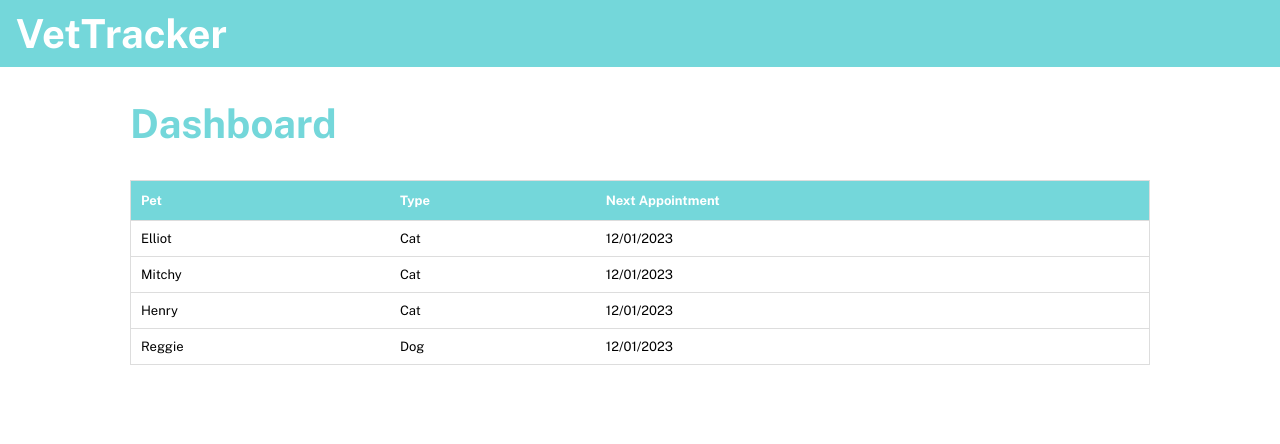
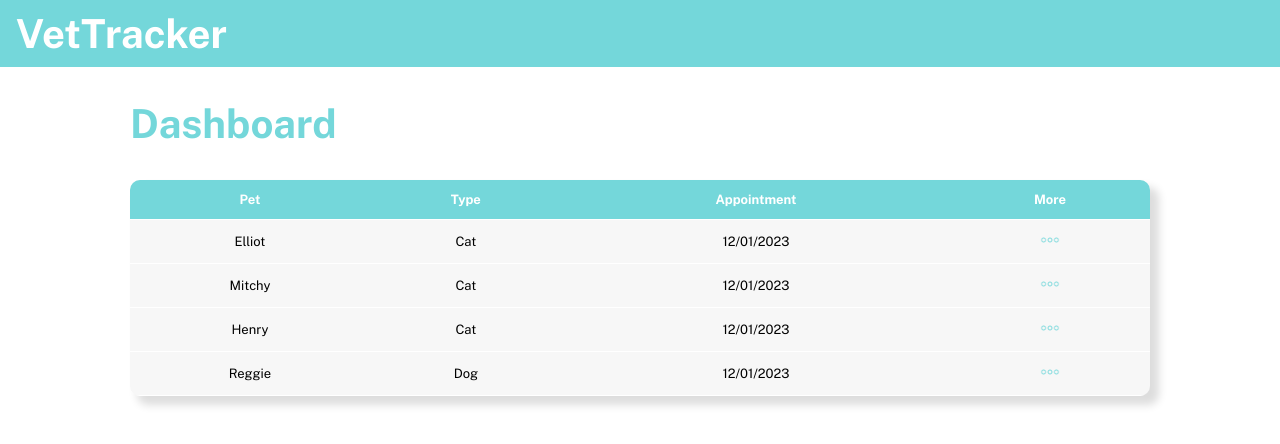
Before and after one commit to Kimberlynolsin/VetTracker, a React (Vite) app: page /dashboard in a window 1280 px wide. Shown: the top 444 px of the page. Built offline with nearby package versions, Linux system fonts and the light colour scheme.

Commit message:
changed table style and add event listener

```diff
--- a/src/components/Header/Header.jsx
+++ b/src/components/Header/Header.jsx
@@ -1,8 +1,12 @@
+import { Link } from "react-router-dom";
+
 const Header = () => {
   return (
     <>
       <header className="header">
-        <h1 className="header__title"> VetTracker</h1>
+        <Link to={"/dashboard"} className="header__link">
+          <h1 className="header__title"> VetTracker</h1>
+        </Link>
       </header>
     </>
   );
--- a/src/components/Header/Header.scss
+++ b/src/components/Header/Header.scss
@@ -6,7 +6,10 @@
     width: 100%;
     margin: $margin-desktop;
   }
-
+  &__link {
+    color: white;
+    text-decoration: none;
+  }
   &__title {
     margin: 0;
   }
--- /dev/null
+++ b/src/content/pet-details.js
@@ -0,0 +1,39 @@
+export const petDetails = [
+    {
+      id: 1,
+      name: "Elliot",
+      type: "Cat",
+      nextAppointment: "12/01/2023",
+      lastAppointment: '10/01/2023',
+      note: "Regular Check Up"
+
+
+    },
+    {
+      id: 2,
+      name: "Mitchy",
+      type: "Cat",
+      nextAppointment: "12/01/2023",
+      lastAppointment: '10/01/2023',
+      note: "Regular Check Up"
+
+    },
+    {
+      id: 3,
+      name: "Henry",
+      type: "Cat",
+      nextAppointment: "12/01/2023",
+      lastAppointment: '10/01/2023',
+      note: "Regular Check Up"
+
+    },
+    {
+      id: 4,
+      name: "Reggie",
+      type: "Dog",
+      nextAppointment: "12/01/2023",
+      lastAppointment: '10/01/2023',
+      note: "Regular Check Up"
+
+    },
+  ];
--- a/src/content/pet-list.js
+++ b/src/content/pet-list.js
@@ -1,26 +1,32 @@
+import more from '../assets/icons/more.png'
 export const petList = [
   {
     id: 1,
     name: "Elliot",
     type: "Cat",
     appointment: "12/01/2023",
+    icon: more
+
   },
   {
     id: 2,
     name: "Mitchy",
     type: "Cat",
     appointment: "12/01/2023",
+    icon: more
   },
   {
     id: 3,
     name: "Henry",
     type: "Cat",
     appointment: "12/01/2023",
+    icon: more
   },
   {
     id: 4,
     name: "Reggie",
     type: "Dog",
     appointment: "12/01/2023",
+    icon: more
   },
 ];
--- a/src/pages/Dashboard/Dashboard.jsx
+++ b/src/pages/Dashboard/Dashboard.jsx
@@ -1,16 +1,31 @@
+import { useState } from "react";
+
 import Header from "../../components/Header/Header";
 import { petList } from "../../content/pet-list";
+import { petDetails } from "../../content/pet-details";
 
 const Dashboard = () => {
+  const [selectedPetInfo, setSelectedPetInfo] = useState(null);
+
+  const selected = (e) => {
+    return (
+      <div>
+        <p>hi</p>
+      </div>
+    );
+    console.log(e.currentTarget);
+  };
+
   const renderPets = petList.map((e) => {
     return (
-      <>
       <tr key={e.id}>
         <td>{e.name}</td>
         <td>{e.type}</td>
         <td>{e.appointment}</td>
+        <td>
+          <img src={e.icon} onClick={selected} className="dashboard__more" />
+        </td>
       </tr>
-      </>
     );
   });
   return (
@@ -18,13 +33,17 @@ const Dashboard = () => {
       <Header />
       <section className="dashboard">
         <h1 className="dashboard__title">Dashboard</h1>
-        <table>
+        <table className="dashboard__container">
+          <thead>
             <tr>
               <th>Pet</th>
               <th>Type</th>
-            <th>Next Appointment</th>
+              <th>Appointment</th>
+              <th>More</th>
             </tr>
-          {renderPets}
+          </thead>
+          <tbody>{renderPets}</tbody>
+          {selectedPetInfo && selected}
         </table>
       </section>
     </>
--- a/src/pages/Dashboard/Dashboard.scss
+++ b/src/pages/Dashboard/Dashboard.scss
@@ -6,24 +6,35 @@
   &__title {
     color: $primary;
   }
+
   table {
     border-collapse: collapse;
     width: 100%;
-    border: 1px solid #ddd;
+    box-shadow: 8px 8px 8px 1px rgba(221, 221, 221, 1);
+    background-color: #f7f7f7;
+    border-radius: 10px;
+    overflow: hidden;
+  }
+  td {
+    text-align: center;
   }
   td,
   th {
-    border-bottom: 1px solid #ddd;
+    border-bottom: 1px solid white;
     padding: 1rem;
   }
   tr:hover {
     background-color: #ddd;
+    color: black;
   }
   th {
     padding-top: 12px;
     padding-bottom: 12px;
-    text-align: left;
+    text-align: center;
     background-color: $primary;
     color: white;
   }
+  &__more {
+    width: 2rem;
+  }
 }
--- a/src/pages/Login/Login.jsx
+++ b/src/pages/Login/Login.jsx
@@ -1,3 +1,4 @@
+import { Link } from "react-router-dom";
 import Header from "../../components/Header/Header";
 
 const Login = () => {
@@ -20,7 +21,9 @@ const Login = () => {
             <input type="password" id="password" name="password" />
           </div>
           <div className="login__form__containers login__form__containers--btns">
-            <button type="submit">Enter</button>
+            <Link to={"/dashboard"}>
+              <button type="submit">Enter</button>
+            </Link>
           </div>
         </form>
       </section>
```
Also changed, not shown: src/assets/icons/more.png (added). Lines whose indentation alone changed are shown as unchanged.
